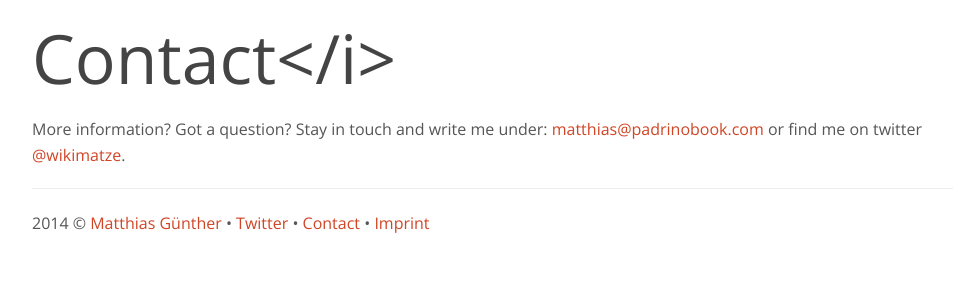
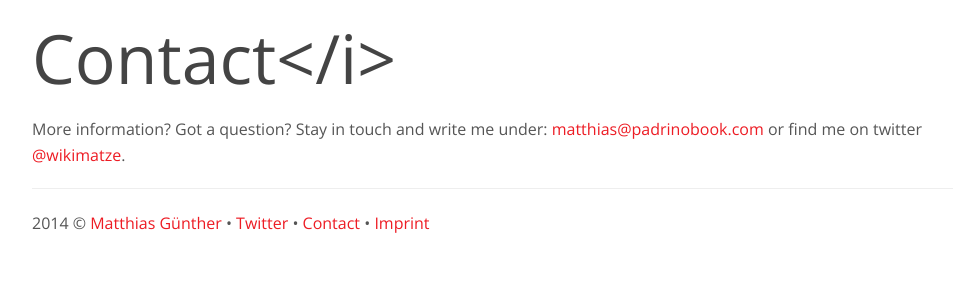
Before and after one commit to padrinobook/padrinobook.com, a Jekyll site: the page built from contact.md, in a window 1280 px wide. Shown: the top 300 px of the page, without its empty margins (138-1091 px from the left). Built offline with Jekyll 4.4.1, drawn with Linux system fonts in a browser that asks for light colours; Markdown is read by kramdown in place of the engine named in the settings; comment, search, counter and statistics services are not loaded.

Commit message:
Links have now the official padrino red color

```diff
--- a/css/style.css
+++ b/css/style.css
@@ -8,6 +8,10 @@ hr {
   border: 0;
   border-top: 1px solid #eeeeee;
   border-bottom: 1px solid #ffffff;
+}
+
+a {
+  color: #ed1c24;
 }
 
 ul, ol { margin: 1em 0; padding: 0 0 0 2em; }
```
